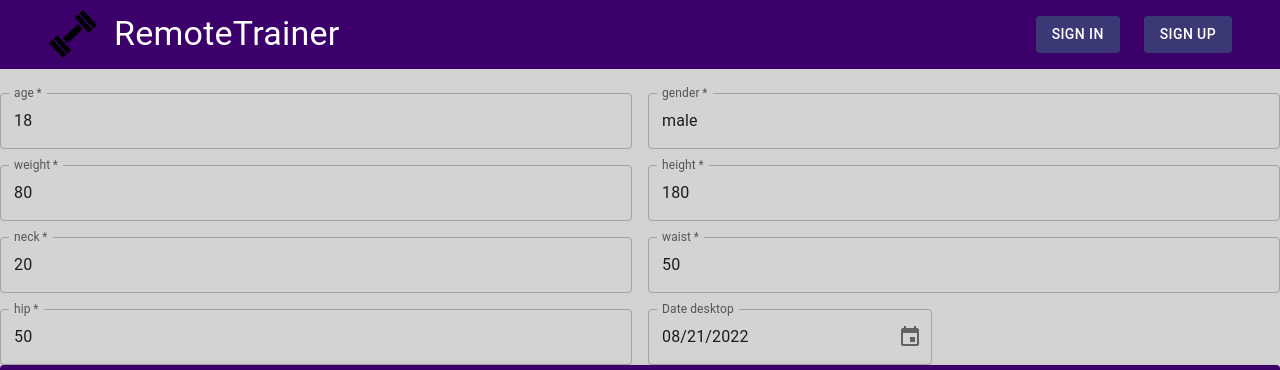
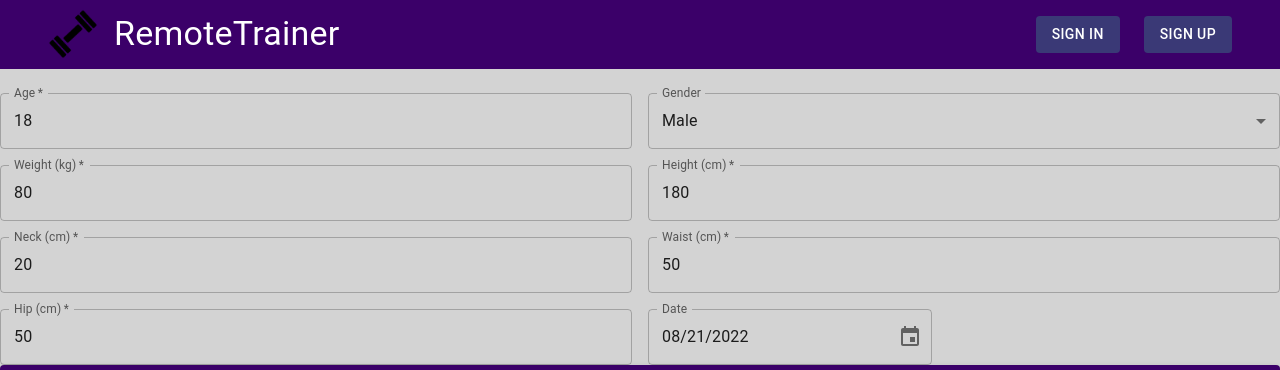
Before and after one commit to IdkwhatImD0ing/ExerciseTracker, a Next.js app in the folder exercisetracker/: page /calculate in a window 1280 px wide. Shown: the top 370 px of the page. Built offline with nearby package versions, Linux system fonts and the light colour scheme; no server answers.

Commit message:
styling changes, firebase fix

```diff
--- a/exercisetracker/helperFunctions/firebaseHelper.js
+++ b/exercisetracker/helperFunctions/firebaseHelper.js
@@ -40,6 +40,6 @@
   let colRef = collection(database, userId);
   let docRef = doc(colRef, "time_stats");
 
-  setDoc(docRef, { time_stats: obj}, { merge: true});
+  setDoc(docRef, { [obj[0]]: [obj[1], obj[2]] }, { merge: true });
   return;
 }
--- a/exercisetracker/pages/calculate.js
+++ b/exercisetracker/pages/calculate.js
@@ -1,28 +1,21 @@
-import Link from "next/link";
-import Head from "next/head";
-import { useRouter } from "next/router";
 import { useState } from "react";
-
 import { useAuth } from "../auth/UserAuthContext";
-import { setErrorMessage } from "../auth/setErrorMessage";
-
 import { addStats, addTimeStats } from "../helperFunctions/firebaseHelper";
-
 import * as React from "react";
-import Avatar from "@mui/material/Avatar";
 import Button from "@mui/material/Button";
-import CssBaseline from "@mui/material/CssBaseline";
 import TextField from "@mui/material/TextField";
 import Grid from "@mui/material/Grid";
 import Box from "@mui/material/Box";
-import LockOutlinedIcon from "@mui/icons-material/LockOutlined";
+import InputLabel from "@mui/material/InputLabel";
+import MenuItem from "@mui/material/MenuItem";
+import FormControl from "@mui/material/FormControl";
+import Select from "@mui/material/Select";
 import Typography from "@mui/material/Typography";
-import Container from "@mui/material/Container";
+import { Stack } from "@mui/system";
 import { createTheme, ThemeProvider } from "@mui/material/styles";
 import { AdapterDateFns } from "@mui/x-date-pickers/AdapterDateFns";
 import { LocalizationProvider } from "@mui/x-date-pickers/LocalizationProvider";
 import { DesktopDatePicker } from "@mui/x-date-pickers/DesktopDatePicker";
-import { calculateBMI, calculateBodyFat } from "../helperFunctions/apiCalls";
 import MainAppBar from "./components/navbar";
 import { theme } from "../components/theme";
 const axios = require("axios");
@@ -31,9 +24,14 @@
   const auth = useAuth();
 
   const [value, setValue] = useState(new Date());
+  const [gender, setGender] = useState("male");
   const [bmi, setBMI] = useState(0);
   const [bodyFat, setBodyFat] = useState(0);
   const [calculated, setCalculated] = useState(false);
+
+  const handleGender = (event) => {
+    setGender(event.target.value);
+  };
 
   const handleChange = (newValue) => {
     setValue(newValue);
@@ -73,7 +71,7 @@
       url: "https://fitness-calculator.p.rapidapi.com/bodyfat",
       params: {
         age: data.get("age"),
-        gender: data.get("gender"),
+        gender: gender,
         weight: data.get("weight"),
         height: data.get("height"),
         neck: data.get("neck"),
@@ -96,7 +94,7 @@
       .catch(function (error) {
         console.error(error);
       });
-    addTimeStats(auth, [value, bmi, bodyFat])
+    addTimeStats(auth, [value, bmi.bmi, bodyFat["Body Fat (BMI method)"]]);
     setCalculated(true);
   };
 
@@ -126,27 +124,32 @@
                   required
                   fullWidth
                   id="age"
-                  label="age"
+                  label="Age"
                   name="age"
                   defaultValue="18"
                 />
               </Grid>
               <Grid item xs={6}>
-                <TextField
-                  required
-                  fullWidth
-                  id="gender"
-                  label="gender"
-                  name="gender"
-                  defaultValue="male"
-                />
+                <FormControl fullWidth>
+                  <InputLabel id="gender">Gender</InputLabel>
+                  <Select
+                    labelId="gender"
+                    id="gender"
+                    value={gender}
+                    label="gender"
+                    onChange={handleGender}
+                  >
+                    <MenuItem value={"male"}>Male</MenuItem>
+                    <MenuItem value={"female"}>Female</MenuItem>
+                  </Select>
+                </FormControl>
               </Grid>
               <Grid item xs={6}>
                 <TextField
                   required
                   fullWidth
                   id="weight"
-                  label="weight"
+                  label="Weight (kg)"
                   name="weight"
                   defaultValue="80"
                 />
@@ -156,7 +159,7 @@
                   required
                   fullWidth
                   id="height"
-                  label="height"
+                  label="Height (cm)"
                   name="height"
                   defaultValue="180"
                 />
@@ -166,7 +169,7 @@
                   required
                   fullWidth
                   id="neck"
-                  label="neck"
+                  label="Neck (cm)"
                   name="neck"
                   defaultValue="20"
                 />
@@ -176,7 +179,7 @@
                   required
                   fullWidth
                   id="waist"
-                  label="waist"
+                  label="Waist (cm)"
                   name="waist"
                   defaultValue="50"
                 />
@@ -186,14 +189,14 @@
                   required
                   fullWidth
                   id="hip"
-                  label="hip"
+                  label="Hip (cm)"
                   name="hip"
                   defaultValue="50"
                 />
               </Grid>
               <Grid item xs={6}>
                 <DesktopDatePicker
-                  label="Date desktop"
+                  label="Date"
                   inputFormat="MM/dd/yyyy"
                   value={value}
                   onChange={handleChange}
@@ -206,14 +209,36 @@
             </Button>
           </Box>
           {calculated && (
-            <Typography color="black">
-              BMI: {bmi.bmi} Health or not: {bmi.health} Healthy BMI range:{" "}
-              {bmi.healthy_bmi_range} Body Fat using BMI Method:
-              {bodyFat["Body Fat (BMI method)"]}% Body Fat using US Navy Method:{" "}
-              {bodyFat["Body Fat (U.S. Navy Method)"] * 100}% Body Fat Mass:{" "}
-              {bodyFat["Body Fat Mass"] * 100}% Lean Body Mass:{" "}
-              {bodyFat["Lean Body Mass"]}%
-            </Typography>
+            <Stack
+              direction="column"
+              justifyContent="center"
+              alignItems="center"
+              sx={{ mt: 3 }}
+            >
+              <Typography color="black" variant="h3">
+                Calculations
+              </Typography>
+              <Typography color="black">BMI: {bmi.bmi}</Typography>
+              <Typography color="black">
+                Healthy or not: {bmi.health}
+              </Typography>
+              <Typography color="black">
+                Healthy BMI range: {bmi.healthy_bmi_range}
+              </Typography>
+              <Typography color="black">
+                Body Fat using BMI Method: {bodyFat["Body Fat (BMI method)"]}%
+              </Typography>
+              <Typography color="black">
+                Body Fat using US Navy Method:{" "}
+                {bodyFat["Body Fat (U.S. Navy Method)"] * 100}%
+              </Typography>
+              <Typography color="black">
+                Body Fat Mass: {bodyFat["Body Fat Mass"] * 100}%
+              </Typography>
+              <Typography color="black">
+                Lean Body Mass: {bodyFat["Lean Body Mass"]}%
+              </Typography>
+            </Stack>
           )}
         </Box>
       </LocalizationProvider>
```
